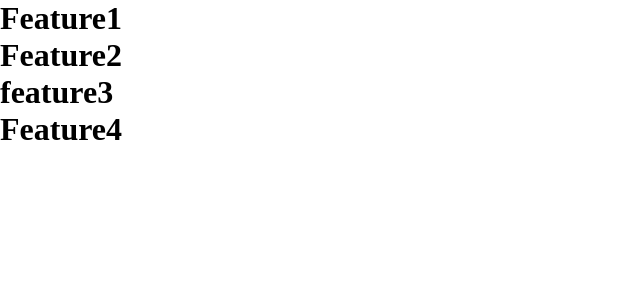
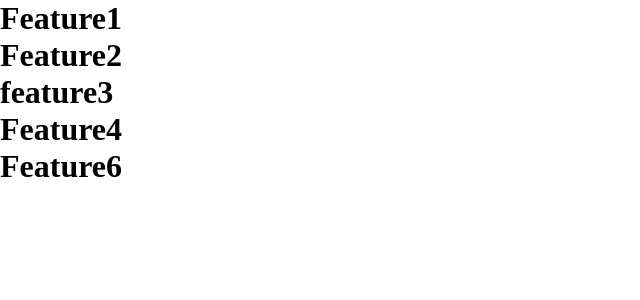
Before and after one commit to doribasson/workwithgit, a React (Create React App) app: page / in a window 1280 px wide. Shown: the top 300 px of the page, without its empty margins (0-640 px from the left). Built offline with nearby package versions, Linux system fonts and the light colour scheme.

Commit message:
add feature6

```diff
--- a/src/App.js
+++ b/src/App.js
@@ -2,6 +2,7 @@ import Feature2 from "./feature2/Feature2";
 import Feature1 from "./feature1/Feature1";
 import Feature3 from "./feature3/Feature3";
 import Feature4 from "./feature4/Feature4";
+import Feature6 from "./feature6/Feature6";
 
 function App() {
   return (
@@ -10,6 +11,7 @@ function App() {
       <Feature2 />
       <Feature3 />
       <Feature4 />
+      <Feature6 />
     </div>
   );
 }
--- /dev/null
+++ b/src/feature6/Feature6.js
@@ -0,0 +1,7 @@
+import React from "react";
+
+function Feature6() {
+  return <h1>Feature6</h1>;
+}
+
+export default Feature6;
```
